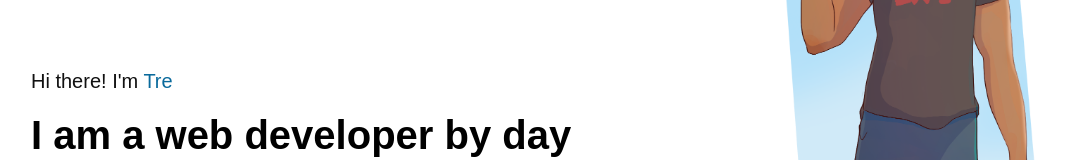
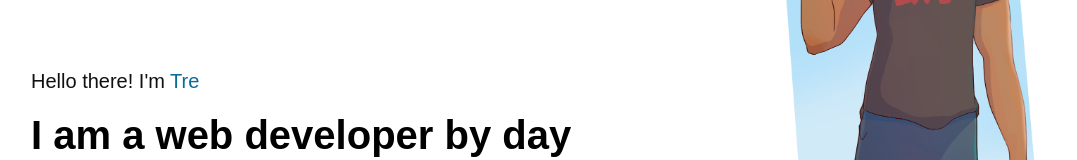
Before and after one commit to dontre13/My-Portfolio, a plain HTML site: page index.html in a window 1280 px wide. Shown: the part 242-402 px from the top of the page, without its empty margins (97-1174 px from the left). Drawn offline with Linux system fonts and the light colour scheme.

Commit message:
Hello There

```diff
--- a/index.html
+++ b/index.html
@@ -24,7 +24,7 @@
                     <i class="fa-solid fa-bars" id="openmenu"></i>
                 </nav>
                 <div id ="headerText">
-                    <p>Hi there! I'm <span>Tre</span></p>
+                    <p>Hello there! I'm <span>Tre</span></p>
                     <H1>I am a web developer by day <br>And a <span>gamer</span> at night</H1>
                 </div>
             </div>
```
